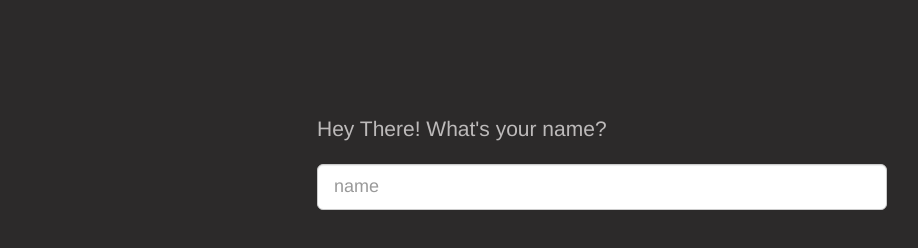
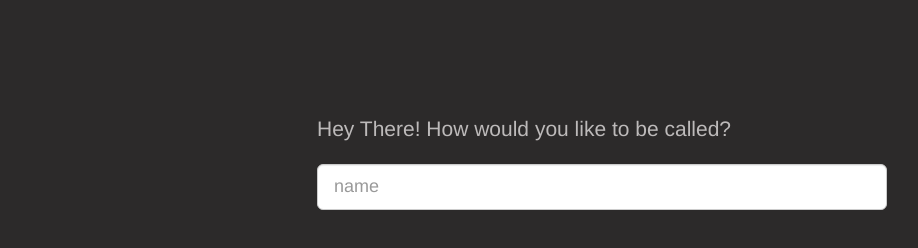
Before and after one commit to jparasha/test_api_node_internal, a website: page public/index.html in a window 1280 px wide. Shown: the part 82-330 px from the top of the page, without its empty margins (38-956 px from the left). Drawn offline with nearby package versions, Linux system fonts and the light colour scheme.

Commit message:
Few Tweaks

```diff
--- a/public/index.html
+++ b/public/index.html
@@ -16,7 +16,7 @@
     <div class="container">
         <h1 id="wel">Welcome</h1>
         <div id="nameInput" class="input-group-lg center-block helloInput">
-            <p class="lead">Hey There! What's your name?</p>
+            <p class="lead">Hey There! How would you like to be called?</p>
             <input id="user_name" type="text" class="form-control" placeholder="name" aria-describedby="sizing-addon1" value="" />
         </div>
         <p id="response" class="lead text-center"></p>
```
